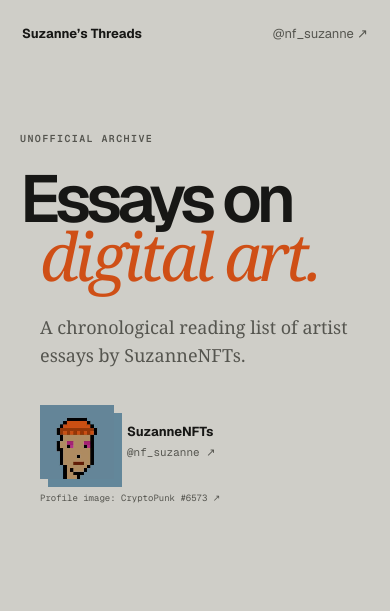
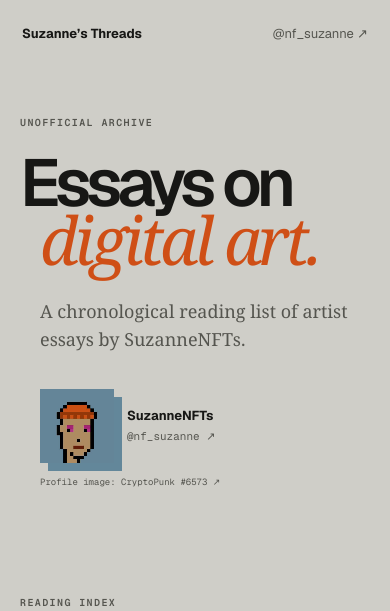
Before and after one commit to maxand98/SuzanneNFT, a Next.js app: page / in a window 390 px wide. Shown: the top 611 px of the page. Built offline with nearby package versions, Linux system fonts and the light colour scheme.

Commit message:
Tighten archive page pacing

```diff
--- a/app/globals.css
+++ b/app/globals.css
@@ -36,11 +36,13 @@ main { overflow: hidden; }
 .site-header a:last-child:hover { color: var(--ink); }
 
 .intro {
-  min-height: 610px;
-  padding: 90px clamp(22px, 7vw, 130px) 120px;
+  width: min(calc(100% - clamp(44px, 9vw, 152px)), 1580px);
+  min-height: 470px;
+  margin: 0 auto;
+  padding: 48px 0 64px;
   display: grid;
-  grid-template-columns: minmax(0, 850px) 180px;
-  gap: clamp(56px, 10vw, 190px);
+  grid-template-columns: minmax(0, 920px) 180px;
+  gap: clamp(60px, 11vw, 210px);
   align-items: center;
 }
 .intro-copy { min-width: 0; }
@@ -96,10 +98,10 @@ h1 em {
   text-underline-offset: 3px;
 }
 
-.catalogue { padding: 80px clamp(22px, 4.5vw, 76px) 150px; }
+.catalogue { padding: 36px clamp(22px, 4.5vw, 76px) 130px; }
 .catalogue-heading {
   width: min(100%, 1240px);
-  margin: 0 auto 110px;
+  margin: 0 auto 68px;
   display: grid;
   grid-template-columns: 1fr auto;
   align-items: end;
@@ -120,7 +122,7 @@ h1 em {
 }
 
 .essay-list { max-width: 1440px; margin: 0 auto; padding: 0; list-style: none; }
-.essay-list li { margin: 0 0 clamp(110px, 13vw, 190px); }
+.essay-list li { margin: 0 0 clamp(82px, 9vw, 132px); }
 .essay-list li:last-child { margin-bottom: 0; }
 .essay-row {
   display: grid;
@@ -218,7 +220,7 @@ footer {
 footer p { margin: 0; }
 
 @media (max-width: 900px) {
-  .intro { min-height: auto; padding-top: 70px; grid-template-columns: 1fr 125px; gap: 35px; }
+  .intro { min-height: auto; padding: 54px 0 74px; grid-template-columns: 1fr 125px; gap: 35px; }
   .profile img { width: 112px; height: 112px; box-shadow: 12px 12px 0 var(--blue); }
   .catalogue { padding-top: 50px; }
   .essay-image,
@@ -234,7 +236,7 @@ footer p { margin: 0; }
 
 @media (max-width: 650px) {
   .site-header { min-height: 68px; }
-  .intro { padding: 64px 20px 95px; grid-template-columns: 1fr; }
+  .intro { width: 100%; padding: 48px 20px 72px; grid-template-columns: 1fr; }
   h1 { font-size: clamp(54px, 17vw, 78px); }
   h1 em { margin-left: 20px; }
   .intro-copy > p:last-child { margin: 30px 0 0 20px; font-size: 18px; }
```
Also changed, not shown: 1 other file (tests, documents, lock files or other folders).
